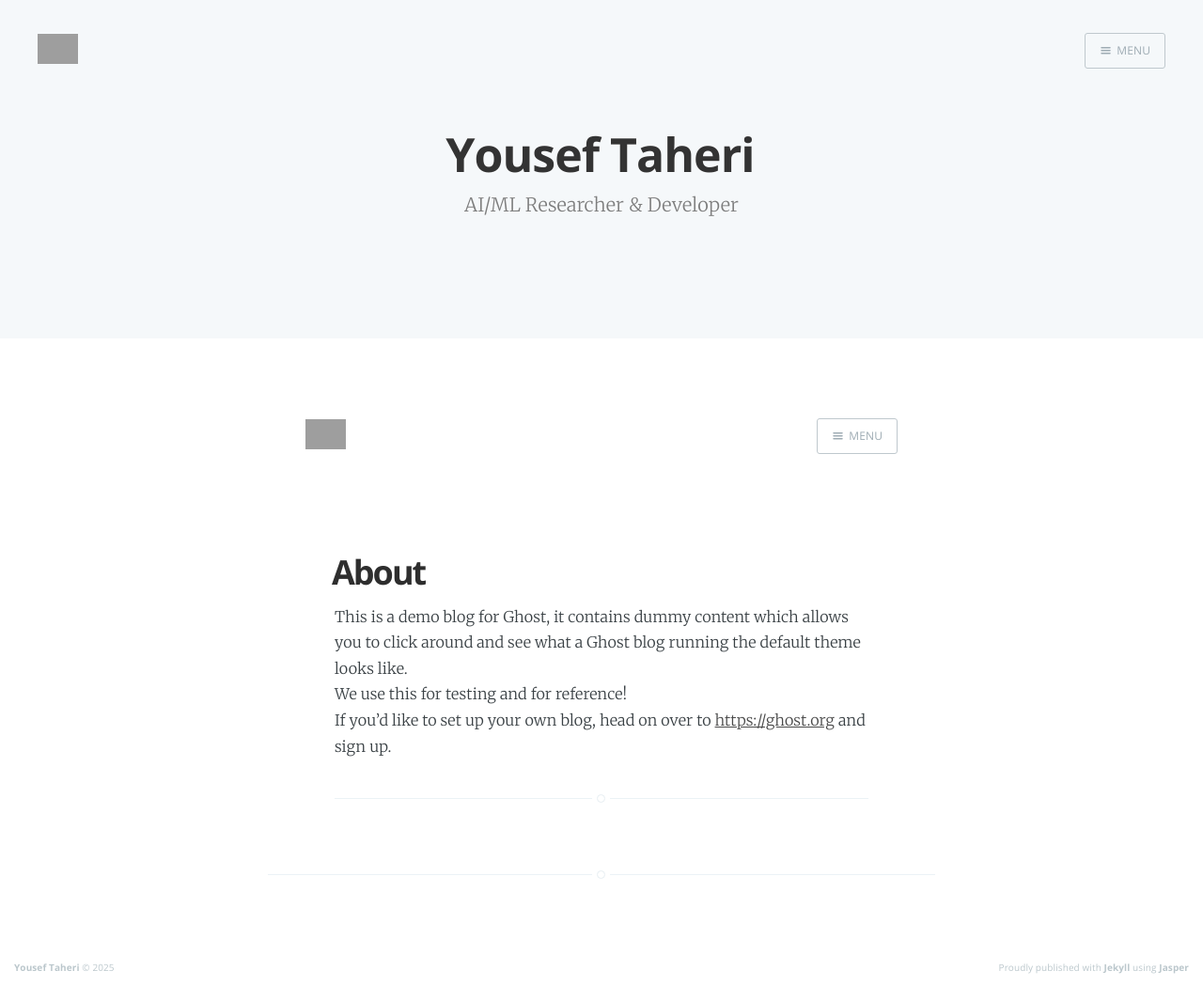
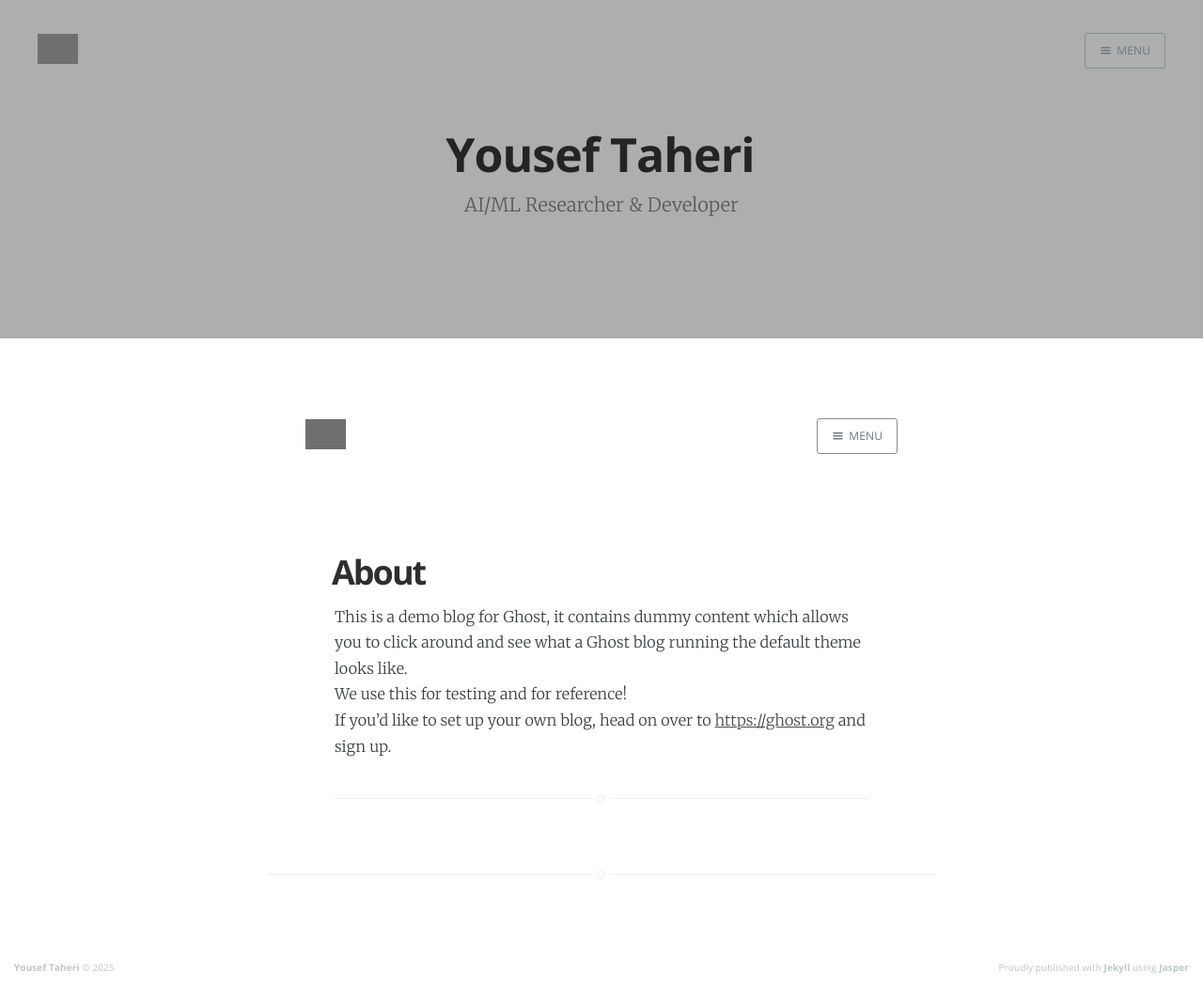
Before and after one commit to heritai/heritai.github.io, a Jekyll site: the page built from about/index.md, in a window 1280 px wide. Shown: the whole page at 94% size. Built offline with Jekyll 4.4.1, drawn with Linux system fonts in a browser that asks for light colours; nearby versions of some CDN libraries; grey boxes are pictures that could not be loaded.

Commit message:
Update screen.css

```diff
--- a/assets/css/screen.css
+++ b/assets/css/screen.css
@@ -588,6 +588,7 @@ body.nav-opened .site-wrapper {
     background: #222 no-repeat center center;
     background-size: cover;
     overflow: hidden;
+    filter: brightness(70%);
 }
 
 .main-header .inner {
@@ -1793,6 +1794,7 @@ body.page-template .post-title {
     .page-description {
         font-size: 1.8rem;
         line-height: 1.5em;
+        text-shadow: 0 0 2px #fff;
     }
 
     .post {
@@ -2038,6 +2040,7 @@ body.page-template .post-title {
 
     .page-description {
         font-size: 1.6rem;
+        text-shadow: 0 0 2px #fff;
     }
 
     h1, h2, h3,
```
